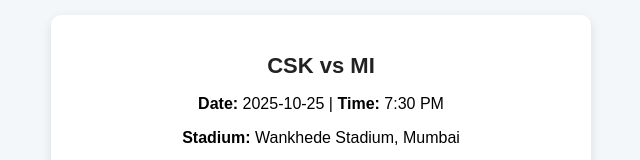
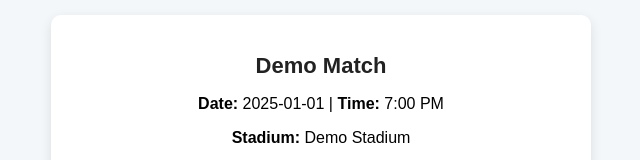
Before and after one commit to hpijansns/ipl-ticket-, a plain HTML site: page match-details.html in a window 1280 px wide. Shown: the top 160 px of the page, without its empty margins (319-959 px from the left). Drawn offline with Linux system fonts and the light colour scheme; grey boxes are pictures that could not be loaded.

Commit message:
Update match-details.html

```diff
--- a/match-details.html
+++ b/match-details.html
@@ -147,15 +147,15 @@ h2 {
 <script>
 let selectedSeat = null;
 let price = 0;
+const defaultImg = "https://iili.io/K8L5Ots.jpg";
 
-// Dummy match for testing (if no data found)
 const match = JSON.parse(localStorage.getItem("selectedMatch")) || {
-  teams: "CSK vs MI",
-  date: "2025-10-25",
-  time: "7:30 PM",
-  stadium: "Wankhede Stadium, Mumbai",
-  img1: "https://upload.wikimedia.org/wikipedia/en/2/2f/Chennai_Super_Kings_Logo.svg",
-  img2: "https://upload.wikimedia.org/wikipedia/en/2/25/Mumbai_Indians_Logo.svg"
+  teams: "Demo Match",
+  date: "2025-01-01",
+  time: "7:00 PM",
+  stadium: "Demo Stadium",
+  img1: defaultImg,
+  img2: defaultImg
 };
 
 document.getElementById("details").innerHTML = `
@@ -163,9 +163,9 @@ document.getElementById("details").innerHTML = `
   <p style="text-align:center;"><strong>Date:</strong> ${match.date} | <strong>Time:</strong> ${match.time}</p>
   <p style="text-align:center;"><strong>Stadium:</strong> ${match.stadium}</p>
   <div class="teams">
-    <img src="${match.img1}" alt="Team 1">
+    <img src="${match.img1 || defaultImg}" alt="Team 1">
     <div class="vs">VS</div>
-    <img src="${match.img2}" alt="Team 2">
+    <img src="${match.img2 || defaultImg}" alt="Team 2">
   </div>
 `;
 
@@ -197,6 +197,8 @@ seatTypes.forEach(seat=>{
   };
   seatMap.appendChild(div);
 });
+
+// Default selection on load
 seatMap.firstChild.click();
 
 function changeQty(val){
@@ -225,8 +227,8 @@ function goToPayment(){
     matchDetails: match
   };
   localStorage.setItem("paymentInfo", JSON.stringify(paymentData));
-  alert("Redirecting to payment page...");
-  window.location.href = "payment.html";
+  alert("अब आपको payment.html पेज पर रीडायरेक्ट किया जाएगा।\nTotal: ₹" + (price * qty));
+  // window.location.href = "payment.html"; // जब आप payment.html बना लेंगे, तो इसे अनकमेंट करें
 }
 </script>
 </body>
```
